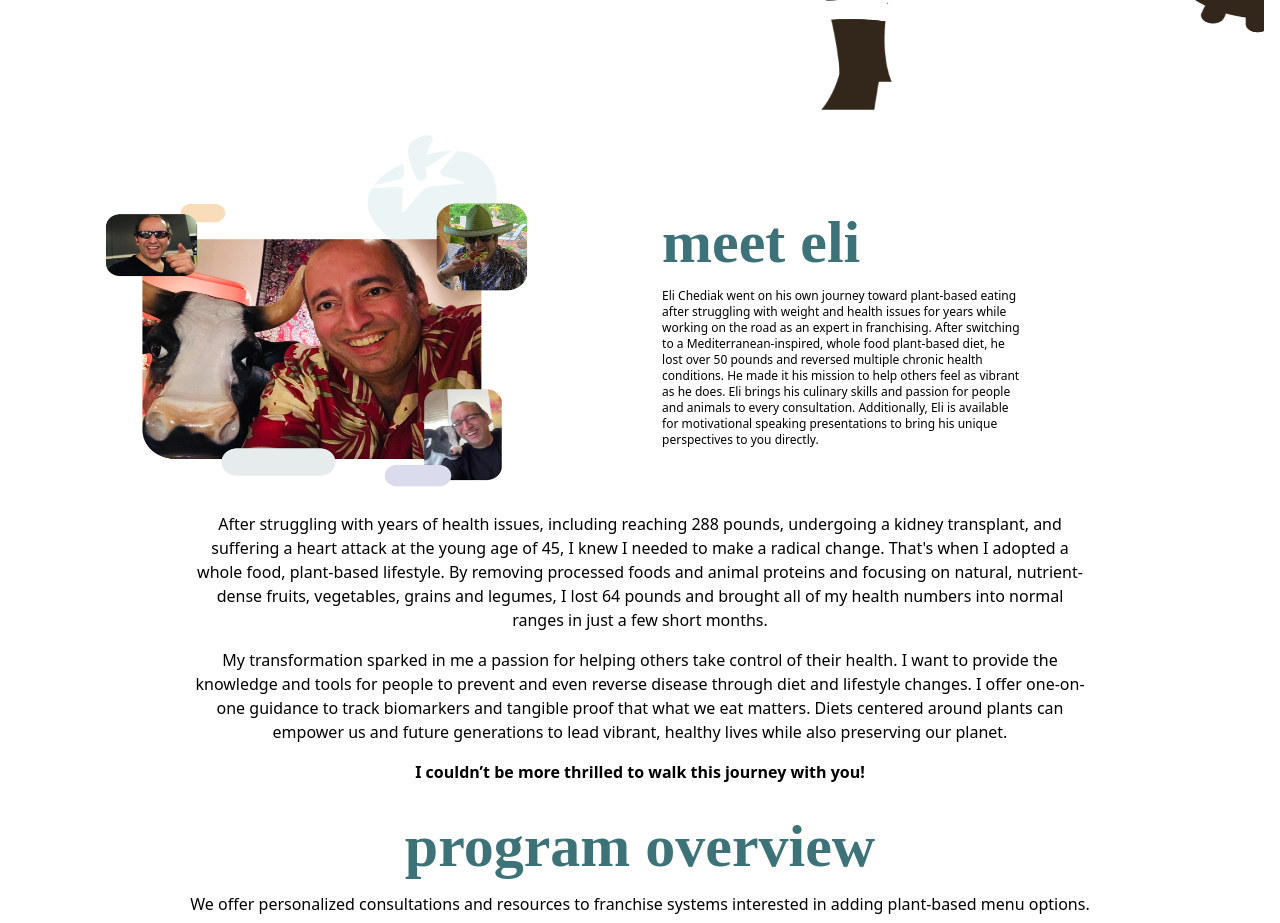
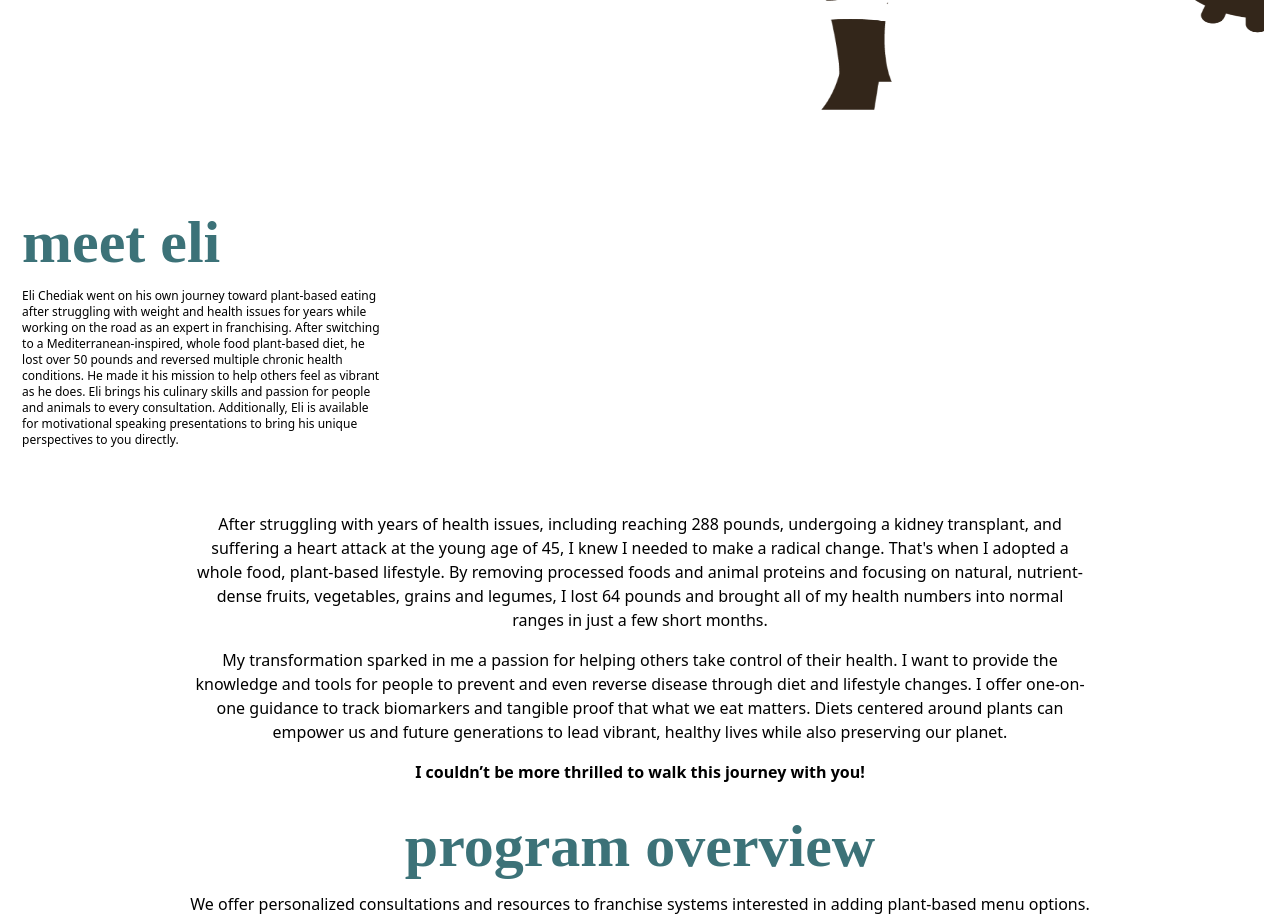
Before and after one commit to Usama3030/ReactJS-and-Tailwind-WebSite, a React (Create React App) app in the folder client/: page / in a window 1280 px wide. Shown: the part 1080-2003 px from the top of the page. Built offline with nearby package versions, Linux system fonts and the light colour scheme.

Commit message:
update meeteli.js

```diff
--- a/client/src/Components/MeetEli.js
+++ b/client/src/Components/MeetEli.js
@@ -14,26 +14,6 @@ function MeetEli() {
       id="MEET_ELI"
       className="min-h-auto relative m-0 bg-white flex flex-col-reverse md:flex-row"
     >
-      {/* <div className="left w-full md:w-1/2 mt-20 mb-8 md:mt-0 md:mb-0 relative flex items-center justify-center z-2">
-        <img
-          src={Tomato}
-          alt="Bg-Tomato"
-          className="h-40 md:h-56 w-40 md:w-52 object-cover absolute top-0 right-12 md:right-24 z-0"
-        />
-        <img
-          src={MeetEliMain}
-          alt="Main ELI"
-          className="h-60 md:h-80 w-auto absolute mt-16 md:mt-28 z-2 transform -translate-x-1/2 -translate-y-1/2 top-1/2 left-1/2"
-        />
-      </div> */}
-      <div className="left w-full md:w-1/2 mt-0 mr-0 md:mb-0 flex items-center justify-center z-2">
-        <img
-          src={GroupImage}
-          alt="Main ELI"
-          className="h-80 w-auto lg:h-[22rem] lg:w-[27rem]"
-        />
-      </div>
-
       <div className="right z-2 w-full md:w-1/2 z-2 mt-8 md:mt-10 mr-0 lg:mb-8 mb-0 flex flex-col justify-center p-4">
         <div className=" mr-0 ml-[12%] lg:ml-[1%]" style={{ marginTop: "5%" }}>
           <h2 className="text-6xl text-left font-extrabold font-[FatFrank] text-[#3C7278] mb-4">
```
